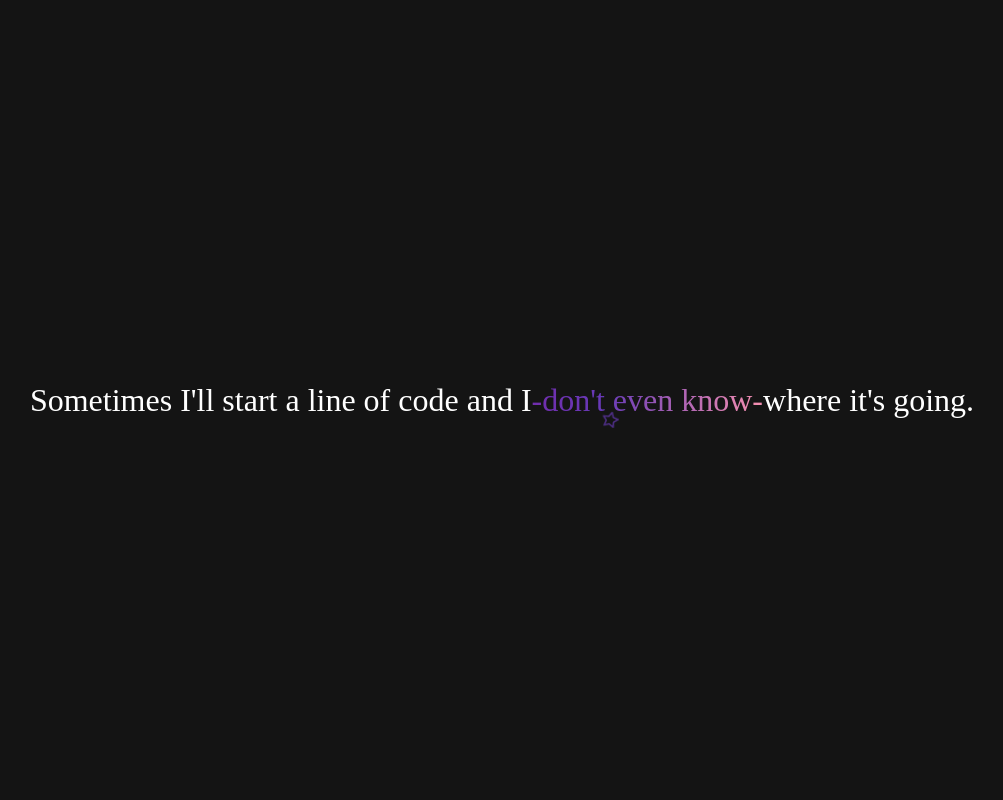
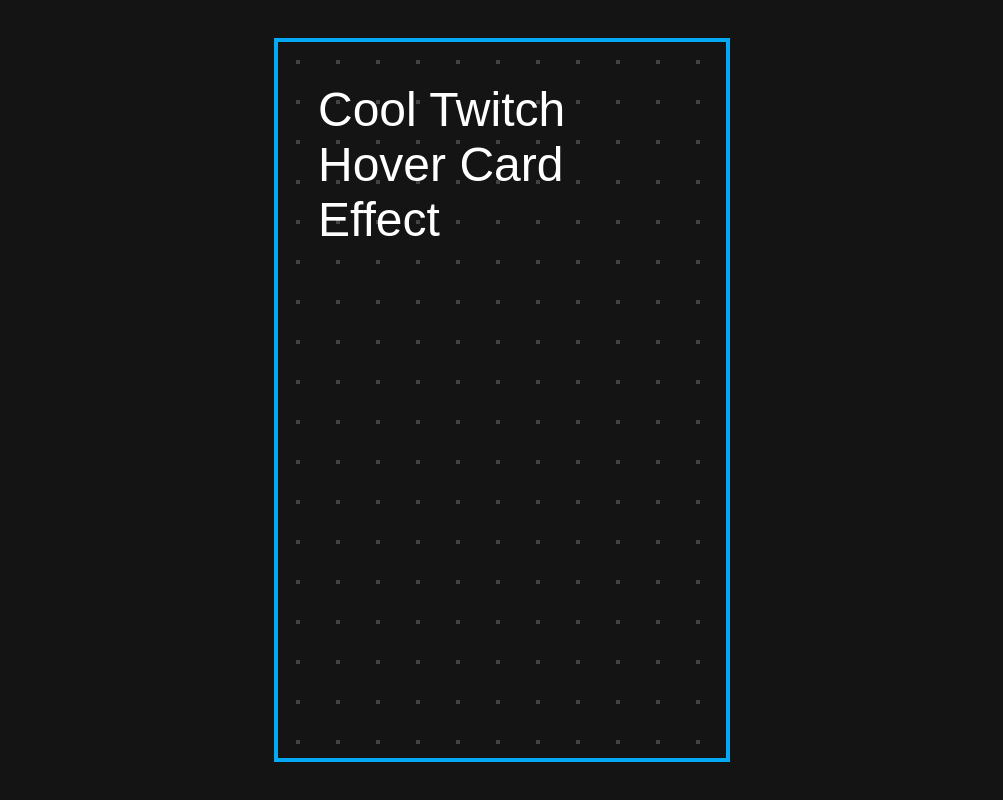
Before and after one commit to Charteris/UITraining, a React (Create React App) app: page / in a window 1280 px wide. Shown: the whole page, without its empty margins (138-1141 px from the left). Built offline with nearby package versions, Linux system fonts and the light colour scheme.

Commit message:
Twitch Hover Card Effect

```diff
--- a/src/index.tsx
+++ b/src/index.tsx
@@ -11,6 +11,7 @@
 import ImageTracer from './image-tracer/image-tracer';
 import GlowingCards from './glowing-cards/glowing-cards';
 import TextEffect from './text-effect/text-effect';
+import TwitchHoverCard from './twitch-hover-card/twitch-hover-card';
 
 import './index.css'
 
@@ -18,5 +19,5 @@
 const root = ReactDOM.createRoot(rootElement!);
 
 root.render(
-  <TextEffect />
+  <TwitchHoverCard />
 );
--- /dev/null
+++ b/src/twitch-hover-card/twitch-hover-card.css
@@ -0,0 +1,90 @@
+:root {
+  --border: rgb(3, 169, 244);
+
+  --g1: rgb(98, 0, 234);
+  --g2: rgb(236, 64, 122);
+  --g3: rgb(253, 216, 53);
+}
+
+.card {
+  aspect-ratio: 1 / 1.6;
+  border: 0.5vmin solid var(--border);
+  cursor: pointer;
+  position: relative;
+  width: 56vmin;
+}
+
+.card:hover:before {
+  background-position: 100% 100%;
+  transform: scale(1.08, 1.03);
+}
+
+.card:hover > .card-content {
+  background-position: -10% 0%;
+}
+
+.card:hover > .card-content > .card-subtitle > .card-subtitle-word {
+  opacity: 1;
+  transform: translateY(0%);
+  transition: opacity 0ms, transform 200ms cubic-bezier(.90, .06, .15, .90);
+}
+
+.card:before {
+  background: linear-gradient(130deg,
+      transparent 0% 33%,
+      var(--g1) 66%,
+      var(--g2) 83.5%,
+      var(--g3) 100%);
+  background-position: 0% 0%;
+  background-size: 300% 300%;
+  content: "";
+  pointer-events: none;
+
+  height: 100%;
+  width: 100%;
+  left: 0px;
+  top: 0px;
+  position: absolute;
+  transition: background-position 350ms ease, transform 350ms ease, border 350ms ease;
+  z-index: 1;
+}
+
+.card-content {
+  background: radial-gradient(rgba(255, 255, 255, 0.2) 8%,
+      transparent 8%);
+  background-position: 0% 0%;
+  background-size: 5vmin 5vmin;
+  height: calc(100% - 10vmin);
+  width: calc(100% - 10vmin);
+  position: relative;
+  padding: 5vmin;
+  transition: background-position 350ms ease;
+  z-index: 2;
+}
+
+.card-title,
+.card-subtitle {
+  color: white;
+  font-family: "Anek Latin", sans-serif;
+  font-weight: 400;
+  margin: 0px;
+  z-index: 10000;
+}
+
+.card-title {
+  font-size: 6vmin;
+}
+
+.card-subtitle {
+  font-size: 3vmin;
+  margin-top: 2vmin;
+}
+
+.card-subtitle-word {
+  display: inline-block;
+  margin: 0vmin 0.3vmin;
+  opacity: 0;
+  position: relative;
+  transform: translateY(40%);
+  transition: none;
+}
--- /dev/null
+++ b/src/twitch-hover-card/twitch-hover-card.tsx
@@ -0,0 +1,36 @@
+/**
+ * Builds the homepage instance for the Twitch Hover Card Effect example
+ * Hyperplexed video: https://www.youtube.com/watch?v=NUeCNvYY_x4&list=PLD9xos4mnoHSIDnJjGmhRrxRmHGS8nF91&index=3
+ * @author Lachlan Charteris
+ */
+
+import React from 'react';
+
+import './twitch-hover-card.css'
+
+const Subtitle = ({ text }: { text: string }) => {
+  return (
+    <h4 className="card-subtitle">
+      {text.split(" ").map((word, index) => (
+        <span className="card-subtitle-word" style={{ transitionDelay: `${index * 40}ms` }}>
+          {word}
+        </span>
+      ))}
+    </h4>
+  )
+};
+
+const TwitchHoverCard = () => {
+  return (
+    <div className="card">
+      <div className="card-content">
+        <h3 className="card-title">
+          Cool Twitch Hover Card Effect
+        </h3>
+        <Subtitle text="Boom! Bet you weren't expecting me to pop up here!" />
+      </div>
+    </div>
+  );
+};
+
+export default TwitchHoverCard;
```
